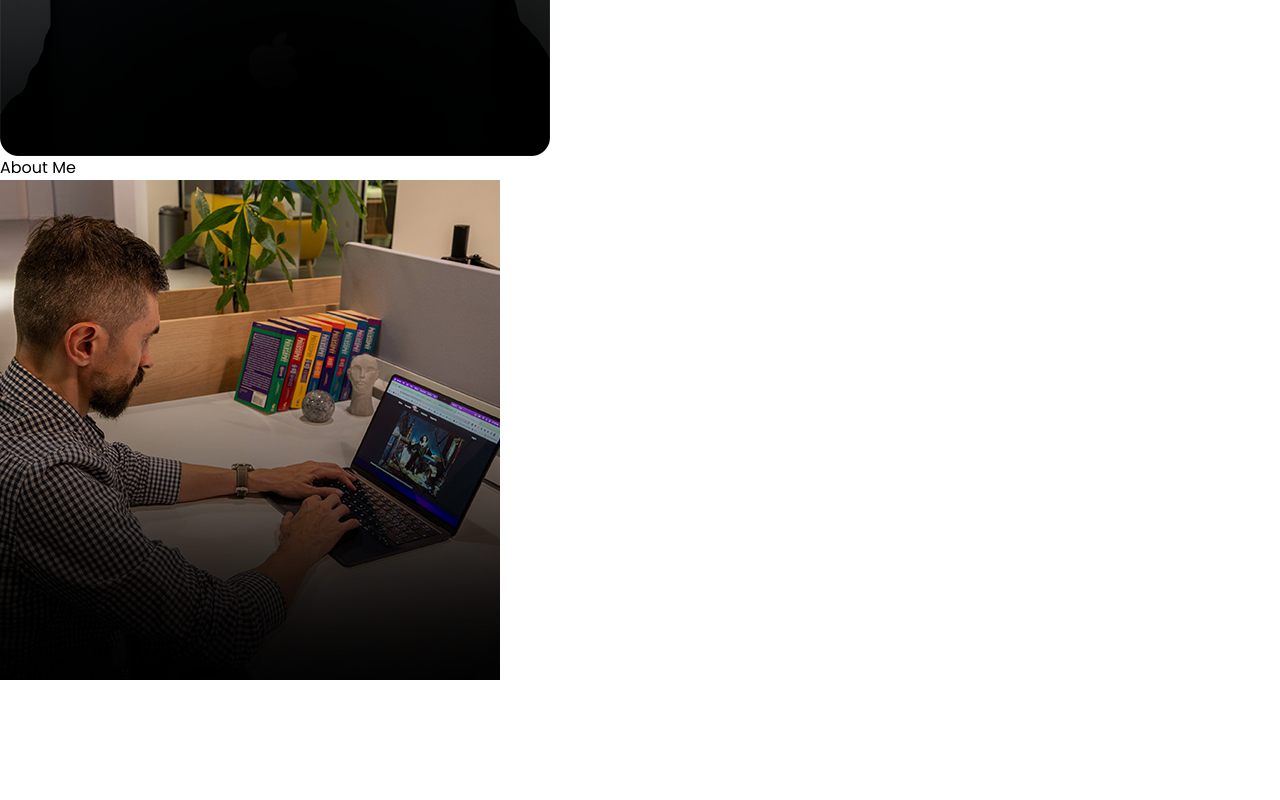
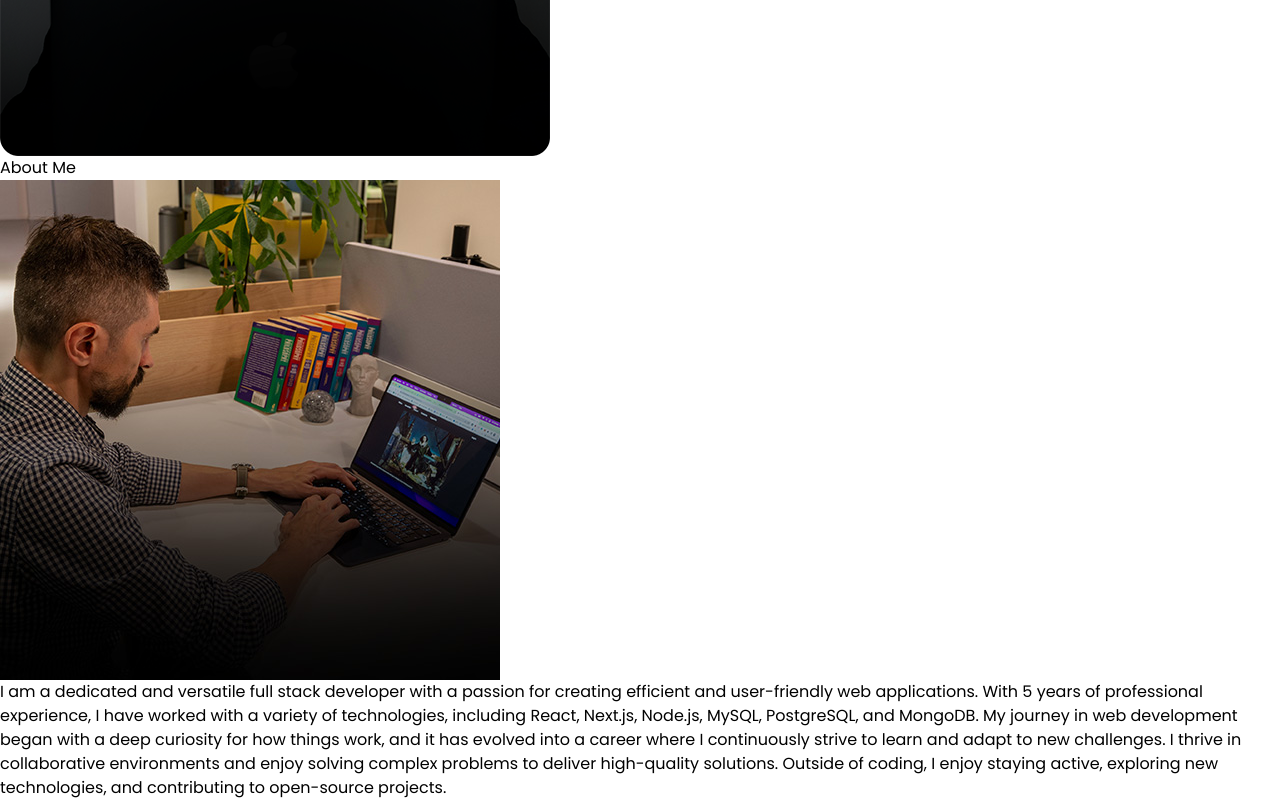
Before and after one commit to orii-blackmark/portfolio-react, a React (Vite) app in the folder my-project/: page / in a window 1280 px wide. Shown: the part 614-1414 px from the top of the page. Before the commit the page ends 1294 px from the top, so only its background shows below. Built offline with nearby package versions, Linux system fonts and the light colour scheme.

Commit message:
Modified: the about text

```diff
--- a/my-project/src/components/About.jsx
+++ b/my-project/src/components/About.jsx
@@ -1,4 +1,5 @@
-import aboutImg from "../assets/about.jpg"
+import aboutImg from "../assets/about.jpg";
+import { ABOUT_TEXT } from "../constants";
 
 const About = () => {
   return (
@@ -9,9 +10,15 @@
       <div className="flex flex-wrap">
         <div className="w-full lg:w-1/2 lp:p-8">
           <div className="flex flex-center justify-center">
-            <img src={aboutImg} alt="" />
+            <img className="rounded-2xl" src={aboutImg} alt="" />
           </div>
+
         </div>
+        <div className="w-full lg:w-1/2">
+            <div className="flex justify-center lg:justify-start">
+                <p className="my-2 max-w-xl py-6" >{ABOUT_TEXT}</p>
+            </div>
+          </div>
       </div>
     </div>
   );
```
